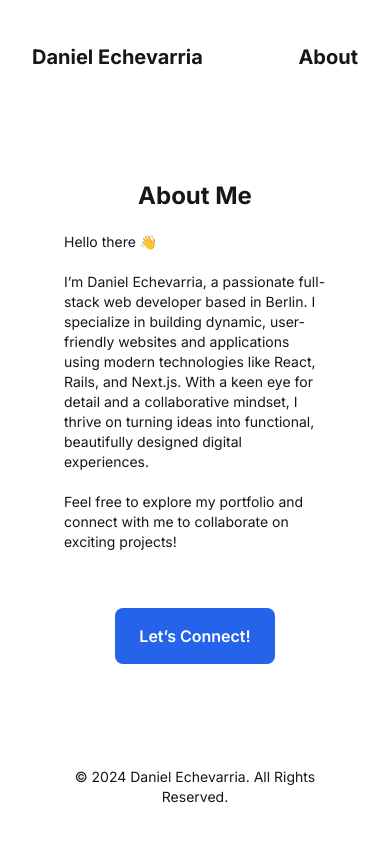
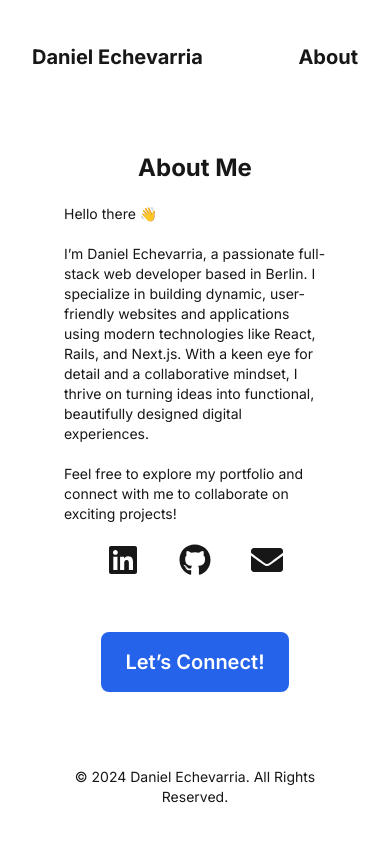
Before and after one commit to daniel-echevarria/portfolio, a Next.js app: page /about in a window 390 px wide. Built offline with nearby package versions, Linux system fonts and the light colour scheme.

Commit message:
Add social media icons to about page and make CTA button text bigger

```diff
--- a/src/app/about/page.tsx
+++ b/src/app/about/page.tsx
@@ -1,4 +1,5 @@
 import Image from "next/image";
+import SocialMediaIcons from "../ui/SocialMediaIcons";
 
 export default function Page() {
   return (
@@ -18,7 +19,7 @@ export default function Page() {
         <p className="mt-4 text-center">
           <a
             href="mailto:dan.echevarri@gmail.com"
-            className=" lg:w-full inline-block px-6 py-4 bg-blue-600 text-white font-semibold rounded-lg hover:bg-blue-700"
+            className=" lg:w-full inline-block px-6 py-4 text-xl bg-blue-600 text-white font-semibold rounded-lg hover:bg-blue-700"
           >
             Let’s Connect!
           </a>
@@ -40,7 +41,7 @@ export default function Page() {
             digital experiences.
           </p>
 
-          <p className="hidden md:block mt-5">
+          <p className="hidden sm:block mt-5">
             When I’m not coding, you’ll probably find me playing chess or
             tackling a new bouldering route. I love the mental challenge of
             strategy games and the physical problem-solving of climbing, both of
@@ -53,6 +54,8 @@ export default function Page() {
             Feel free to explore my portfolio and connect with me to collaborate
             on exciting projects!
           </p>
+
+          <SocialMediaIcons desktopIconSize={28} mobileIconSize={32} />
         </div>
       </section>
     </main>
--- a/src/app/ui/ProjectPage.tsx
+++ b/src/app/ui/ProjectPage.tsx
@@ -37,7 +37,7 @@ const ProjectPage: React.FC<ProjectPageProps> = ({ project, text }) => {
         <p className="text-center">
           <a
             href={project?.liveLink}
-            className={`w-full inline-block hover:cursor-pointer px-6 py-3 bg-indigo-500 text-white font-medium rounded-lg hover:bg-indigo-600 transition-colors`}
+            className={`w-full inline-block hover:cursor-pointer px-6 py-3 bg-indigo-500 text-white font-medium rounded-lg hover:bg-indigo-600 `}
           >
             Try It Out
           </a>
```
